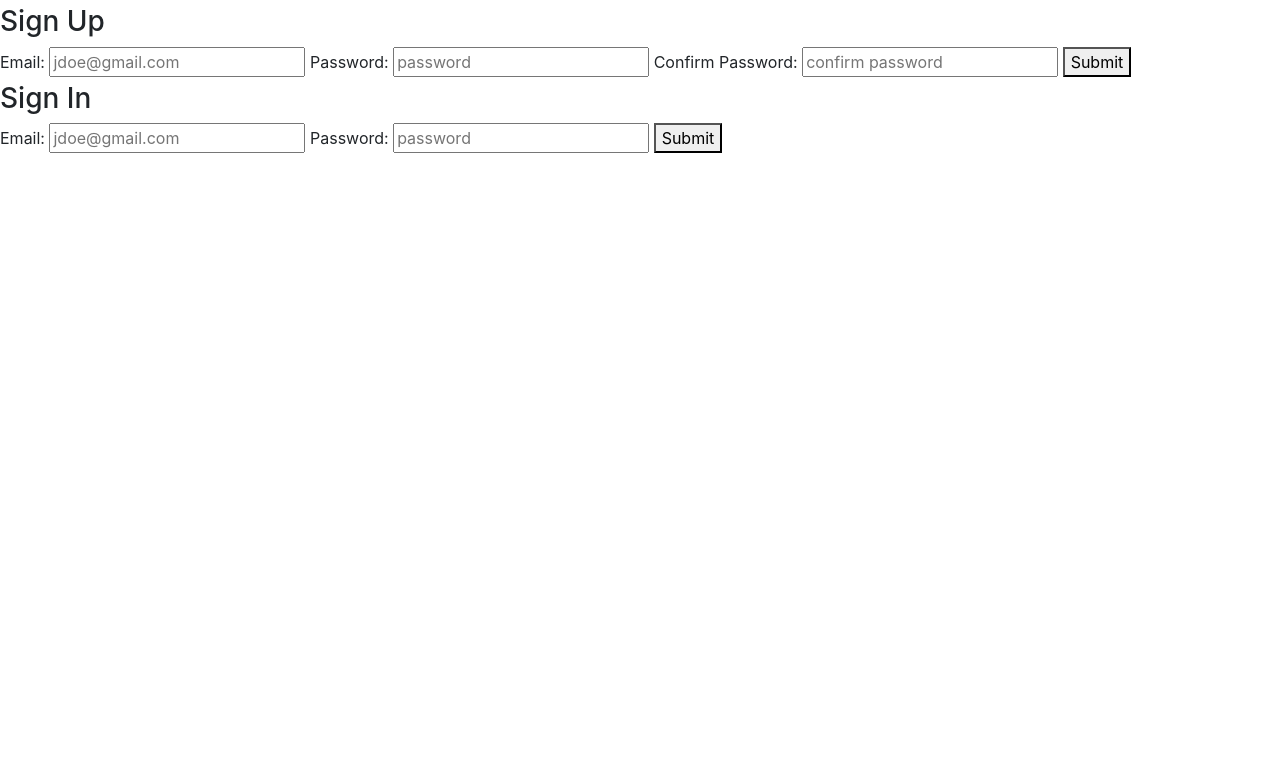
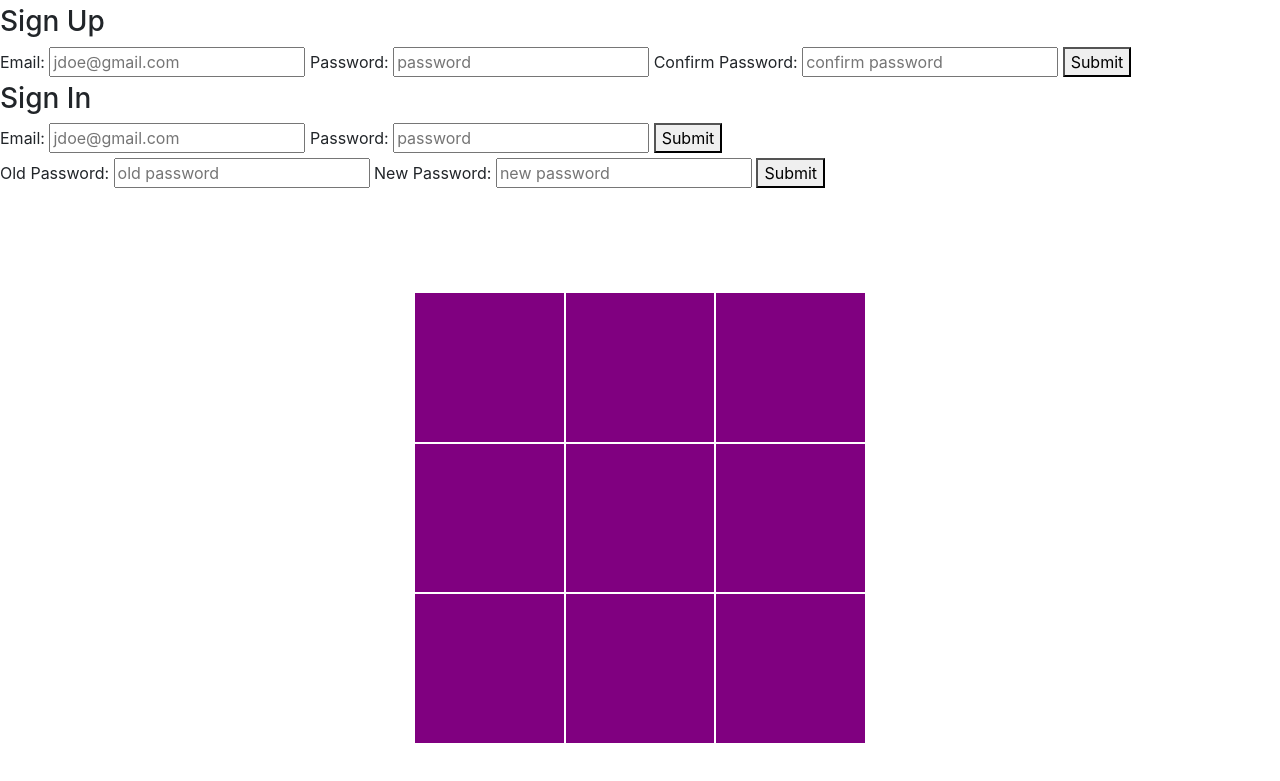
Before and after one commit to kristamcmanus/tic-tac-toe-client, a website built with webpack: page index.html in a window 1280 px wide. Shown: the part 51-832 px from the top of the page. Before the commit the page ends 800 px from the top, so only its background shows below. Built offline with nearby package versions, Linux system fonts and the light colour scheme.

Commit message:
Add game board and minor styling

```diff
--- a/assets/styles/index.scss
+++ b/assets/styles/index.scss
@@ -1 +1,21 @@
 @import '~bootstrap/scss/bootstrap';
+
+table {
+  margin: 100px auto;
+  background-color: purple;
+}
+
+td {
+  width: 150px;
+  height: 150px;
+}
+
+.vertical {
+  border-left: 2px solid white;
+  border-right: 2px solid white;
+}
+
+.horizontal {
+  border-top: 2px solid white;
+  border-bottom: 2px solid white;
+}
--- a/index.html
+++ b/index.html
@@ -24,7 +24,7 @@
         <input name="credentials[password]" type="password" placeholder="password" required>
         <label for="password">Confirm Password: </label>
         <input name="credentials[password_confirmation]" type="password" placeholder="confirm password" required>
-        <button>Submit</button>
+        <button type="submit">Submit</button>
       </form>
 
       <h3>Sign In</h3>
@@ -33,8 +33,36 @@
         <input name="credentials[email]" type="email" placeholder="jdoe@gmail.com" required>
         <label for="password">Password: </label>
         <input name="credentials[password]" type="password" placeholder="password" required>
-        <button>Submit</button>
+        <button type="submit">Submit</button>
       </form>
+
+      <form id="change-password">
+        <label for="password">Old Password: </label>
+        <input type="password" name="passwords[old]" placeholder="old password">
+        <label for="password">New Password: </label>
+        <input type="password" name="passwords[new]" placeholder="new password">
+        <button type="submit">Submit</button>
+      </form>
+
+      <button id="sign-out">Sign Out</button>
+
+      <table>
+        <tr>
+          <td></td>
+          <td class="vertical"></td>
+          <td></td>
+        </tr>
+        <tr>
+          <td class="horizontal"></td>
+          <td class="vertical horizontal"></td>
+          <td class="horizontal"></td>
+        </tr>
+        <tr>
+          <td></td>
+          <td class="vertical"></td>
+          <td></td>
+        </tr>
+      </table>
 
     </body>
 </html>
```
